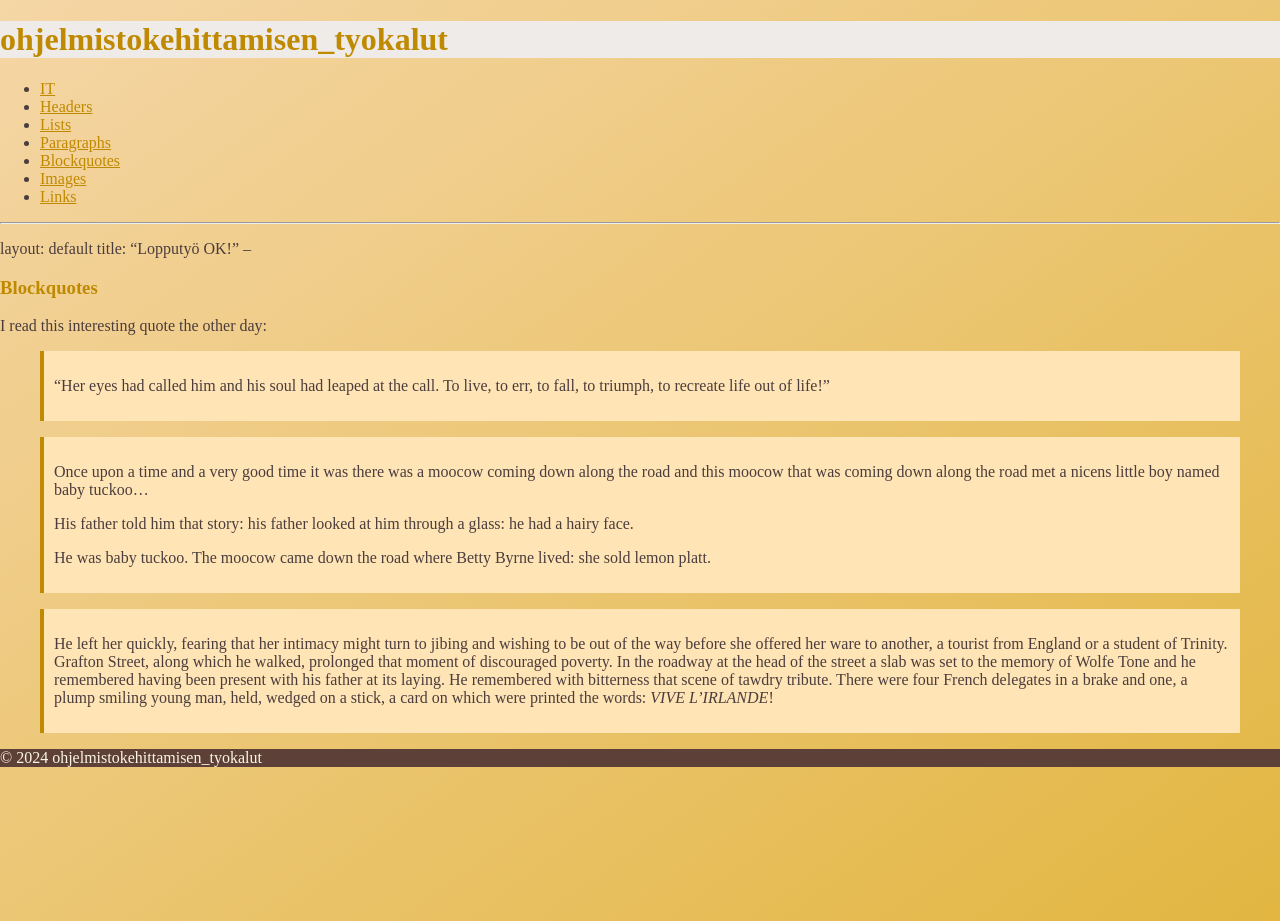
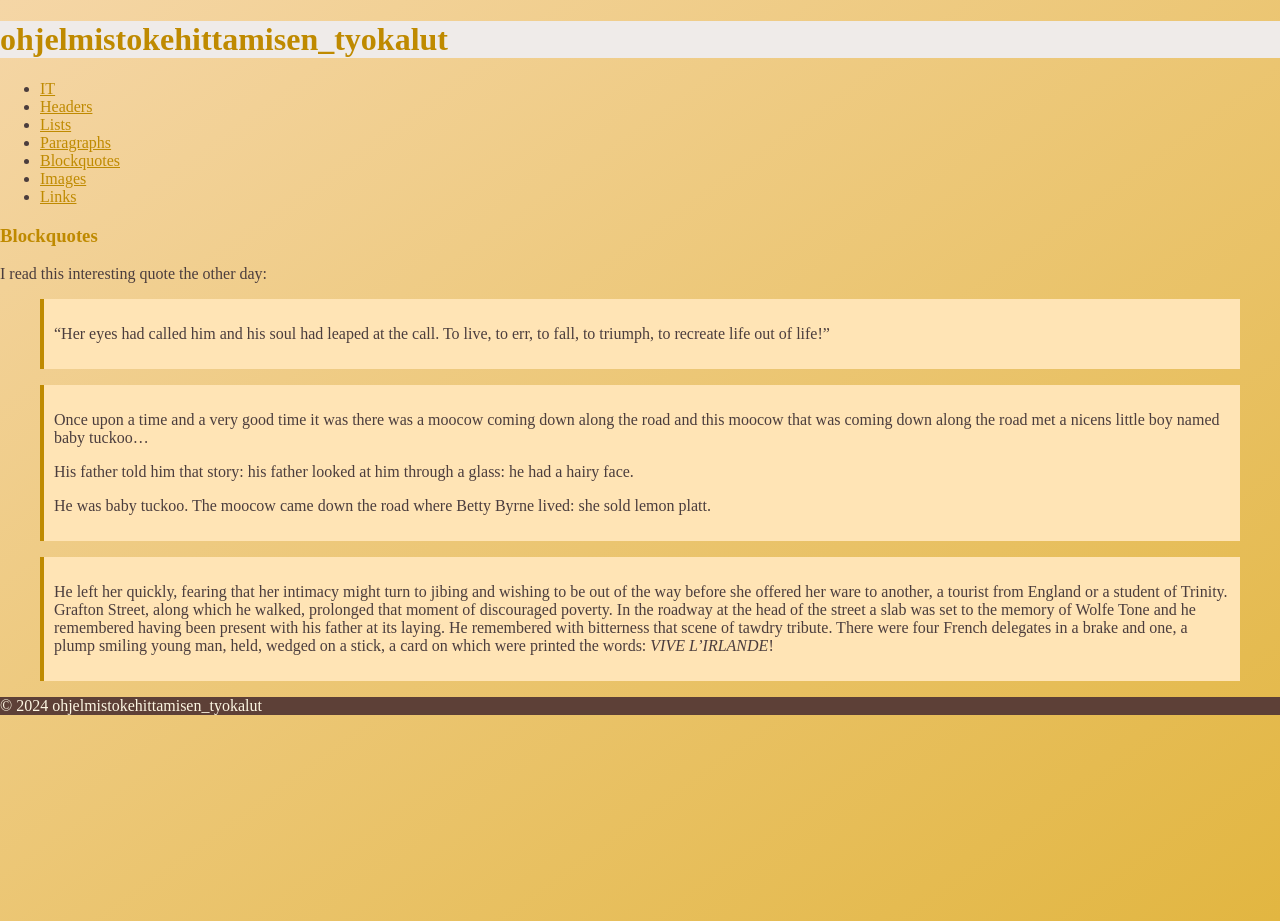
Before and after one commit to vhenni/ohjelmistokehittamisen_tyokalut, a Jekyll site: the page built from blockquotes.md, in a window 1280 px wide. Built offline with Jekyll 4.4.1, drawn with Linux system fonts in a browser that asks for light colours; our own code applies the rules of GitHub Pages for plain Markdown files.

Commit message:
ei näkyny

```diff
--- a/blockquotes.md
+++ b/blockquotes.md
@@ -1,8 +1,3 @@
----
-layout: default
-title: "Lopputyö OK!"
---
-
 ### Blockquotes
 I read this interesting quote the other day:
 
```
